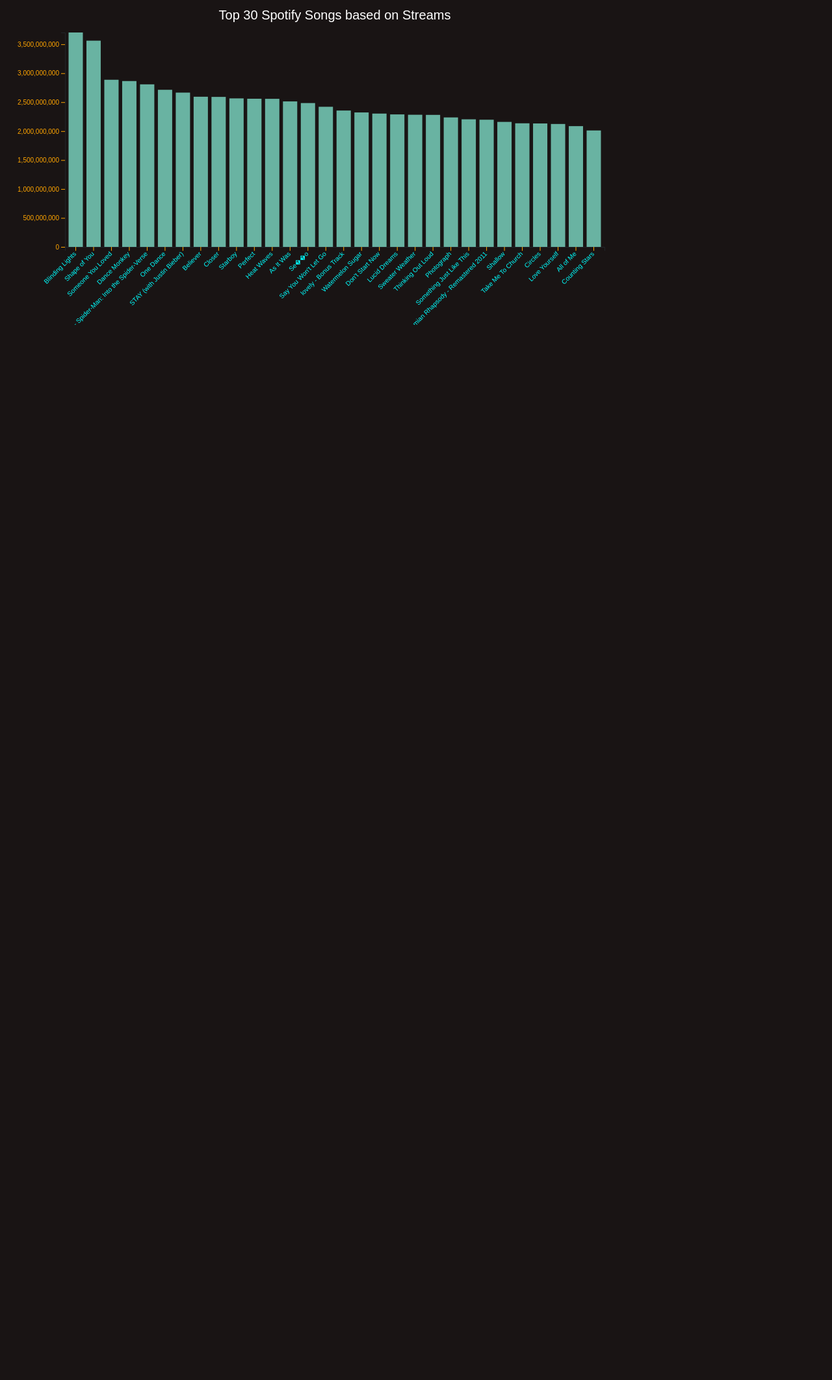
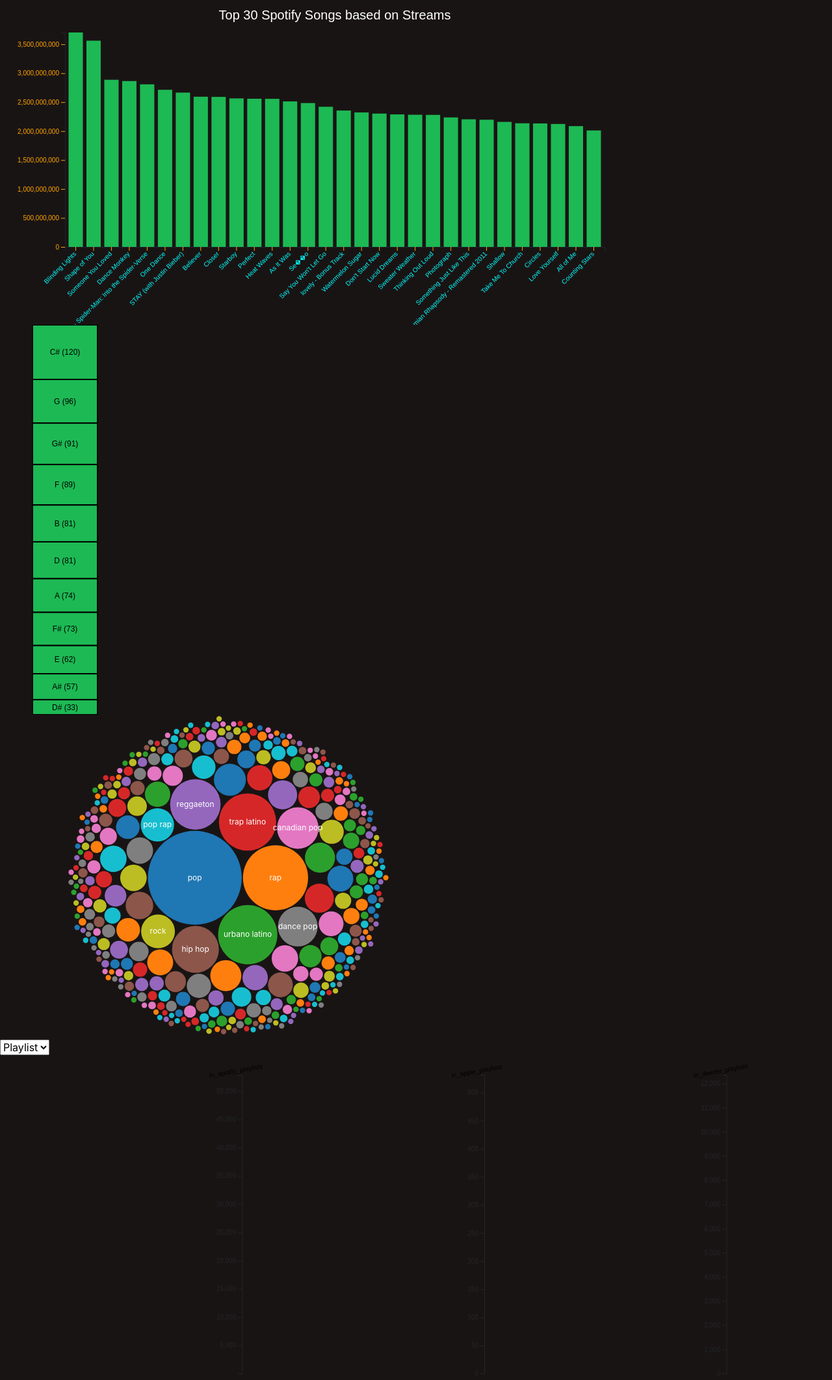
Before and after one commit to FarrukhCyber/Melody-Metrics, a Flask app: page / in a window 1280 px wide; the page is wider, and only the part inside the window is pictured. Shown: the part 56-2180 px from the top of that part at 65% size. Before the commit the page ends 556 px from the top of that part, so only its background shows below. Run offline with Flask 3, Linux system fonts and the light colour scheme; some libraries are stand-ins or nearby versions.

Commit message:
added treemap, bubble chart, and skeleton pcp

```diff
--- a/server.py
+++ b/server.py
@@ -3,7 +3,7 @@
 import pandas as pd
 from sklearn.decomposition import PCA
 import numpy as np
-from sklearn.preprocessing import StandardScaler
+from sklearn.preprocessing import StandardScaler, OneHotEncoder
 # from flask_cors import CORS
 from sklearn.cluster import KMeans
 from sklearn.metrics import mean_squared_error, pairwise_distances
@@ -11,6 +11,10 @@
 from sklearn.preprocessing import LabelEncoder
 from keys_pie_chart import get_keys_pie_chart_data
 from top30_tracks import get_top_30
+from treemap import get_key_distribution
+from bubble_chart import get_genre_distribution
+# from sklearn.preprocessing import StandardScaler, OneHotEncoder
+from sklearn.compose import ColumnTransformer
 
 app = Flask(__name__)
 # CORS(app)
@@ -19,10 +23,37 @@
 For any data processing, make a relevant function in separate file and call that function in the route.
 
 '''
+def convert_to_float(x):
+    try:
+        return pd.to_numeric(x.replace(',', ''))
+    except AttributeError:
+        return x
 
 # LOAD THE DATASET
 DATASET_PATH = './data/updated_file.csv'
 df = pd.read_csv(DATASET_PATH)
+
+temp = df.drop(["genre", "track_name", "artist(s)_name"], axis=1)
+
+categorical_features = ["key", "mode"]
+numerical_features = ["artist_count" ,"released_year","released_month","released_day","in_spotify_playlists","in_spotify_charts","streams","in_apple_playlists","in_apple_charts","in_deezer_playlists","in_deezer_charts","in_shazam_charts","bpm","danceability_%","valence_%","energy_%","acousticness_%","instrumentalness_%","liveness_%","speechiness_%","duration_ms"]
+
+for column in numerical_features:
+    temp[column] = temp[column].apply(convert_to_float)
+
+temp.dropna(inplace=True)
+
+preprocessor = ColumnTransformer(
+    transformers=[
+        ('num', StandardScaler(), numerical_features),
+        ('cat', OneHotEncoder(), categorical_features)
+    ])
+
+prepared_data = preprocessor.fit_transform(temp)
+
+kmeans = KMeans(n_clusters=5, random_state=42)
+temp['cluster'] = kmeans.fit_predict(prepared_data)
+
 
 
 @app.route('/', methods=['GET'])
@@ -40,9 +71,27 @@
 
 @app.route('/top30', methods=['GET'])
 def top30():
-    print('here')
+    return get_top_30(df)
 
-    return get_top_30(df)
+@app.route('/treemap', methods=['GET'])
+def treemap():
+    data = get_key_distribution(df)
+    return jsonify(data)
+
+@app.route('/bubblechart', methods=['GET'])
+def bubble_chart():
+    data = get_genre_distribution(df)
+    return jsonify(data)
+
+@app.route('/pcp', methods=['POST'])
+def pcp():
+    platform = request.get_json().get('platform')
+    if platform == 'playlist':
+        features = ["in_spotify_playlists", "in_apple_playlists", "in_deezer_playlists"]
+    elif platform == 'chart':
+        features = ["in_spotify_charts", "in_apple_charts", "in_deezer_charts", "in_shazam_charts"]
+
+    return jsonify(temp[features].to_json(orient='records'))
 
 if __name__ == '__main__':
     app.run(port=5001, debug=True)
--- /dev/null
+++ b/static/js/bubbleChart.js
@@ -0,0 +1,51 @@
+async function fetchBubbleData() {
+    const response = await fetch("/bubblechart");
+    const data = await response.json();
+    return data;
+}
+
+
+export async function createBubbleChart() {
+    const data = await fetchBubbleData();
+    const width = 700; // Width of the SVG
+    const height = 500; // Height of the SVG
+
+    const svg = d3.select('#bubbleChart').append('svg')
+        .attr('width', width)
+        .attr('height', height);
+
+    // Sort data by count and slice to get top 10 for labeling
+    data.sort((a, b) => b.count - a.count);
+    const top10Genres = new Set(data.slice(0, 10).map(d => d.genre));
+
+    const pack = d3.pack()
+        .size([width, height])
+        .padding(2);
+
+    const root = d3.hierarchy({children: data})
+        .sum(d => d.count); // Define the value to determine the area of the bubble
+
+    const bubbles = pack(root).leaves();
+
+    const color = d3.scaleOrdinal(d3.schemeCategory10); // Color scale
+
+    svg.selectAll('circle')
+        .data(bubbles)
+        .enter().append('circle')
+        .attr('cx', d => d.x)
+        .attr('cy', d => d.y)
+        .attr('r', d => d.r)
+        .style('fill', d => color(d.data.genre));
+
+    // Append text only to the top 10 largest bubbles
+    svg.selectAll('text')
+        .data(bubbles.filter(d => top10Genres.has(d.data.genre)))
+        .enter().append('text')
+        .attr('x', d => d.x)
+        .attr('y', d => d.y)
+        .text(d => d.data.genre)
+        .attr('dy', '.3em')
+        .attr('text-anchor', 'middle')
+        .style('fill', 'white')
+        .style('font-size', '12px');
+}
--- a/static/js/main.js
+++ b/static/js/main.js
@@ -1,5 +1,12 @@
 import { createKeysPieChart } from './keysPieChart.js'
 import { createTop30BarChart } from './top30tracks.js'
+import { createTreemap } from './treemap.js'
+import { createBubbleChart } from './bubbleChart.js'
+import { createParallelCoordinatesPlot } from './pcp.js'
 
 createKeysPieChart()
 createTop30BarChart()
+createTreemap()
+createBubbleChart()
+// getData('playlists')
+createParallelCoordinatesPlot('playlist')
--- /dev/null
+++ b/static/js/pcp.js
@@ -0,0 +1,214 @@
+export async function createParallelCoordinatesPlot(platform) {
+    if (platform == 'playlist'){
+        var dimensions_order = ['in_spotify_playlists', 'in_apple_playlists', 'in_deezer_playlists'];
+    }
+    else{
+        var dimensions_order = ['in_spotify_charts', 'in_apple_charts', 'in_deezercharts', 'in_shazam_charts'];
+
+    }
+    var margin = {top: 30, right: 10, bottom: 10, left: 0},
+        width = 1500 - margin.left - margin.right,
+        height = 500 - margin.top - margin.bottom;
+
+    d3.select("#pcp").select("svg").remove();
+
+    var svg = d3.select("#pcp")
+        .append("svg")
+            .attr("width", width + margin.left + margin.right)
+            .attr("height", height + margin.top + margin.bottom)
+        .append("g")
+            .attr("transform", "translate(" + margin.left + "," + margin.top + ")");
+
+    // const response = await fetch('/pcpData');
+    // const data = await JSON.parse(await response.json());
+    const response = await fetch('/pcp', {
+        method: 'POST',
+        headers: {
+            'Content-Type': 'application/json'
+        },
+        body: JSON.stringify({platform: platform})
+    })
+    const data = await JSON.parse(await response.json());
+    console.log(data)
+    if (!data || data.length === 0) return; // Exit if data is empty or undefined
+    console.log('salam')
+    // Separate dimensions into numerical and categorical
+    let numericalDimensions = Object.keys(data[0]).filter(d => d !== "cluster");
+    // let categoricalDimensions = ["mode", "key"]; // Adjust based on your actual categorical data
+    let dimensions;
+    // Combine dimensions back for plotting
+    dimensions = dimensions_order;
+
+    // Setting up scales for numerical dimensions
+    var y = {};
+    numericalDimensions.forEach(d => {
+        y[d] = d3.scaleLinear()
+                 .domain(d3.extent(data, p => +p[d]))
+                 .range([height, 0]);
+    });
+
+
+    console.log('dimensions', dimensions)
+    var x = d3.scalePoint()
+              .range([0, width])
+              .padding(1)
+              .domain(dimensions);
+
+    function dragstarted(event, d) {
+    // if (isBrushing) return;
+    d3.select(this).raise();
+    this.classList.add("active"); // Add an active class to the element being dragged
+    }
+
+    function dragged(event, d) {
+    // if (isBrushing) return;
+    d3.select(this).attr("transform", `translate(${event.x},0)`);
+    svg.selectAll(".line").attr("opacity", 0.1);
+    // Find the new position of the axis based on the drag event
+    var draggedPos = event.x;
+    var newPos = Math.min(
+        width - margin.right,
+        Math.max(margin.left, draggedPos)
+    );
+
+    // Swap position of axes that have been passed by the dragging
+    var draggedIdx = dimensions.indexOf(d);
+    dimensions.forEach((p, i) => {
+        if (
+        (x(p) < newPos && i > draggedIdx) ||
+        (x(p) > newPos && i < draggedIdx)
+        ) {
+        dimensions[draggedIdx] = dimensions[i];
+        dimensions[i] = d;
+        draggedIdx = i;
+        x.domain(dimensions); // Update the domain of the x scale
+        }
+    });
+
+    // Update position of all axes
+    svg
+        .selectAll(".axis")
+        .attr("transform", (dimension) => `translate(${x(dimension)},0)`);
+    }
+
+    function dragended(event, d) {
+    // if (isBrushing) return;
+    d3.select(this).classed("active", false); // Remove the active class from the element being dragged
+    svg.selectAll(".line").attr("opacity", 0.5); // Restore the opacity of lines
+
+    // Snap the axis to the correct position
+    d3.select(this)
+        .transition()
+        .duration(500)
+        .attr("transform", `translate(${x(d)},0)`);
+
+    svg.selectAll(".line").transition().duration(500).attr("d", path); // Redraw the lines based on the updated axis positions
+    }
+
+    // Draw the axis with drag behavior
+    svg
+    .selectAll(".axis")
+    .data(dimensions)
+    .enter()
+    .append("g")
+    .attr("class", "axis")
+    .attr("id", function (d) {
+        return "axis-" + d.replace(/ /g, "_");
+    }) // Unique ID for each axis
+    .attr("transform", function (d) {
+        return "translate(" + x(d) + ")";
+    })
+    .each(function (d) {
+        d3.select(this).call(d3.axisLeft().scale(y[d]));
+    })
+    .call(
+        d3
+        .drag()
+        .on("start", dragstarted)
+        .on("drag", dragged)
+        .on("end", dragended)
+    )
+    .append("text")
+    .style("text-anchor", "start")
+    .attr("y", -4)
+    .attr("x", -50)
+    .attr("transform", "rotate(-10)")
+    .text(function (d) {
+        return d;
+    })
+    .style("font-size", "10px")
+    .style("fill", "black")
+    .style("cursor", "move");
+
+
+    const filters = {};
+
+  // Adjusting the brush setup to correctly associate each brush with its dimension
+  dimensions.forEach(dimension => {
+      const brush = d3.brushY()
+          .extent([[-8, 0], [8, height - margin.top - margin.bottom]]) // Adjusted for proper alignment
+          .on("brush end", function(event) { brushed(event, dimension); });
+      svg.select(`#axis-${dimension.replace(/ /g, "_")}`)
+          .append("g")
+          .attr("class", "brush")
+          .call(brush);
+  });
+
+
+  function brushStarted(event) {
+    isBrushing = true; // Set flag to true when brushing starts
+    console.log("isbrushing updated inside brushStarted", isBrushing)
+  }
+
+  // Brush event handler updated to reference the correct dimension
+  function brushed(event, dimension) {
+
+      if (event.selection) {
+          isBrushing = true;
+          console.log("isbrushing updated inside brushed ", isBrushing)
+
+          const [y1, y2] = event.selection.map(y[dimension].invert, y[dimension]);
+          filters[dimension] = [Math.min(y1, y2), Math.max(y1, y2)]; // Ensuring proper order
+      } else {
+
+        delete filters[dimension];
+      }
+      applyFilters();
+  }
+
+  function brushEnded(event) {
+    console.log("isbrushing updated inside brushEnded", isBrushing)
+    if (!event.selection) {
+        isBrushing = false; // Reset flag when brushing ends
+        // Handle clearing the brush if needed
+        delete filters[dimension];
+        // delete filters[event.target.__data__];
+      }
+    applyFilters();
+  }
+
+  // Updated to filter displayed lines based on active filters
+  function applyFilters() {
+      svg.selectAll(".line")
+          .style("display", d => dimensions.every(p => {
+              if (!filters[p]) return true;
+              return filters[p][0] <= d[p] && d[p] <= filters[p][1];
+          }) ? null : "none");
+  }
+
+    function path(d) {
+        return d3.line()(dimensions.map(p => [x(p), y[p](d[p])]));
+    }
+
+    svg.selectAll("myPath")
+        .data(data)
+        .enter().append("path")
+        .attr("class", function (d) {
+            return "line " + d.cluster
+        })
+        .attr("d", path)
+        .style("fill", "none")
+        .style("stroke", d => d3.schemeCategory10[d.cluster % 10])
+        .style("opacity", 0.5);
+
+}
--- a/static/js/top30tracks.js
+++ b/static/js/top30tracks.js
@@ -53,7 +53,7 @@
         .attr("y", d => y(d.streams))
         .attr("width", x.bandwidth())
         .attr("height", d => height - y(d.streams))
-        .attr("fill", "#69b3a2");  // You can change bar color here if needed
+        .attr("fill", "#1DB954");  // You can change bar color here if needed
 
     svg.append("text")
     .attr("x", width / 2)
--- /dev/null
+++ b/static/js/treemap.js
@@ -0,0 +1,51 @@
+async function fetchKeyDistr() {
+    const response = await fetch("/treemap");
+    const data = await response.json();
+    return data;
+}
+
+export async function createTreemap() {
+    const data = await fetchKeyDistr();
+    const width = 200;  // Overall width of the SVG
+    const height = 600; // Overall height of the SVG
+    // data.sort((a, b) => b.count - a.count); // Sort by count descending
+
+    const svg = d3.select('#treemap').append('svg')
+        .attr('width', width)
+        .attr('height', height)
+        .style('font', '12px sans-serif');
+
+    const total = data.reduce((sum, item) => sum + item.count, 0); // Total counts of all keys
+
+    let accumulatedHeight = 0;
+
+    data.forEach(d => {
+        const barHeight = (d.count / total) * height; // Calculate proportional height
+        svg.append('rect')
+            .attr('x', 50) // x position
+            .attr('y', accumulatedHeight) // y position
+            .attr('width', width - 100) // width of each bar
+            .attr('height', barHeight) // height based on proportion
+            .attr('fill', '#1DB954')
+            .attr('stroke', 'black') // Dark stroke for clear boundaries
+            .attr('stroke-width', '2'); // Thickness of the stroke
+
+        svg.append('text')
+            .attr('x', width / 2)
+            .attr('y', accumulatedHeight + barHeight / 2)
+            .attr('dy', '0.35em')
+            .text(`${d.key} (${d.count})`)
+            .attr('text-anchor', 'middle')
+            .style('fill', 'black');
+
+        accumulatedHeight += barHeight; // Increment y position for the next bar
+        svg.append("text")
+        .attr("x", width / 2)
+        .attr("y", -20) // Position above the top margin
+        .attr("text-anchor", "middle")
+        .style("font-size", "20px")
+        .style("font-family", "Arial")
+        .style("fill", "white")
+        .text("Keys");
+    });
+}
--- a/templates/index.html
+++ b/templates/index.html
@@ -35,7 +35,14 @@
       <div>
         <div id="barChart"> </div>
         <!-- <div id="keyDonutChart"> </div> -->
-        <div id="plot3"> </div>
+        <div id="treemap"> </div>
+        <div id="bubbleChart"></div>
+        <select id="dataSelect">
+          <option value="playlist">Playlist</option>
+          <option value="charts">Charts</option>
+      </select>
+        <div id="pcp"></div>
+
 
       </div>
 
--- /dev/null
+++ b/treemap.py
@@ -0,0 +1,4 @@
+def get_key_distribution(df):
+    key_count = df['key'].value_counts().reset_index()
+    key_count.columns = ['key', 'count']
+    return key_count.to_dict(orient='records')
```
Also changed, not shown: bubble_chart.py (added, +13 -0 lines), data/updated_file.csv, 1 other file.
